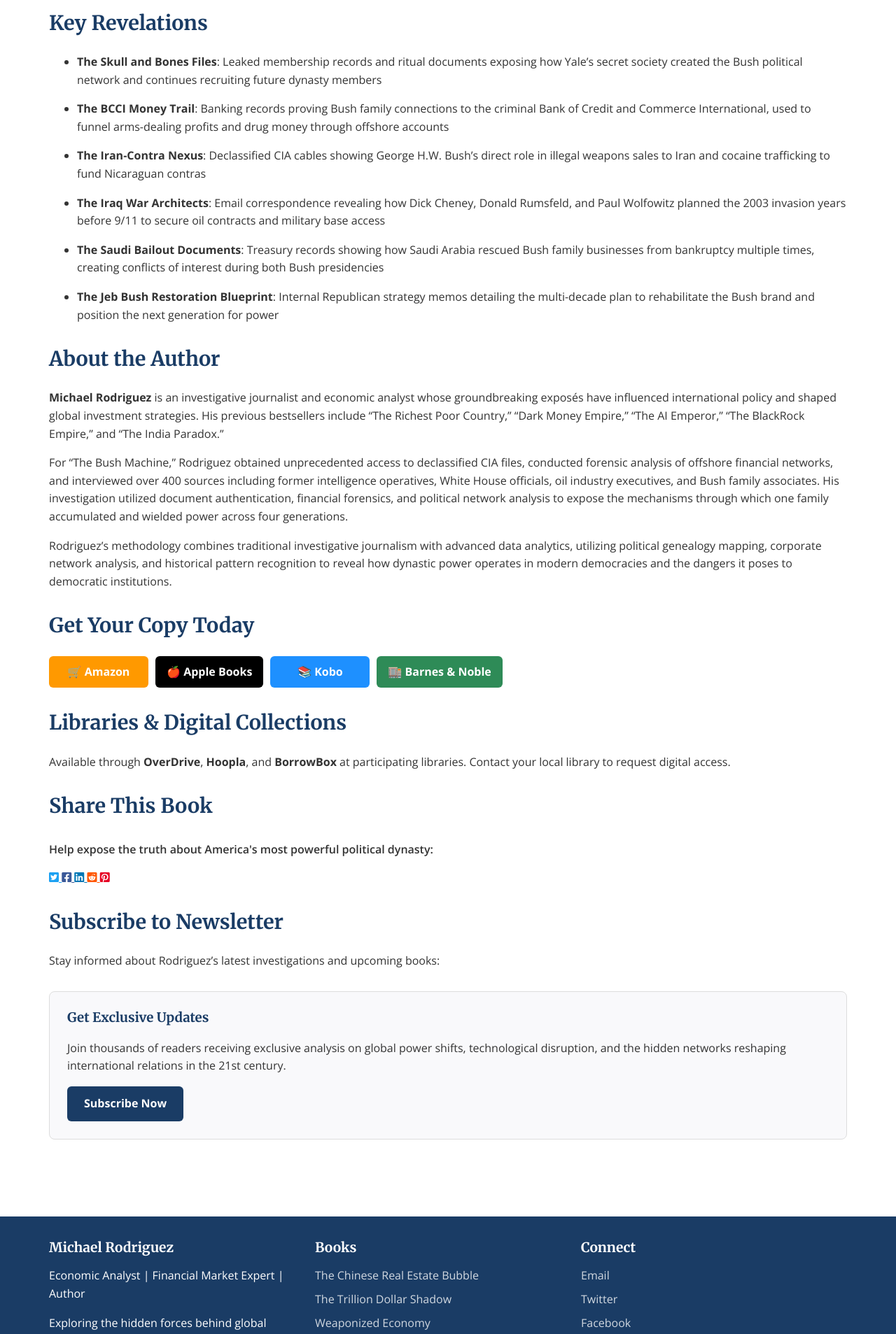
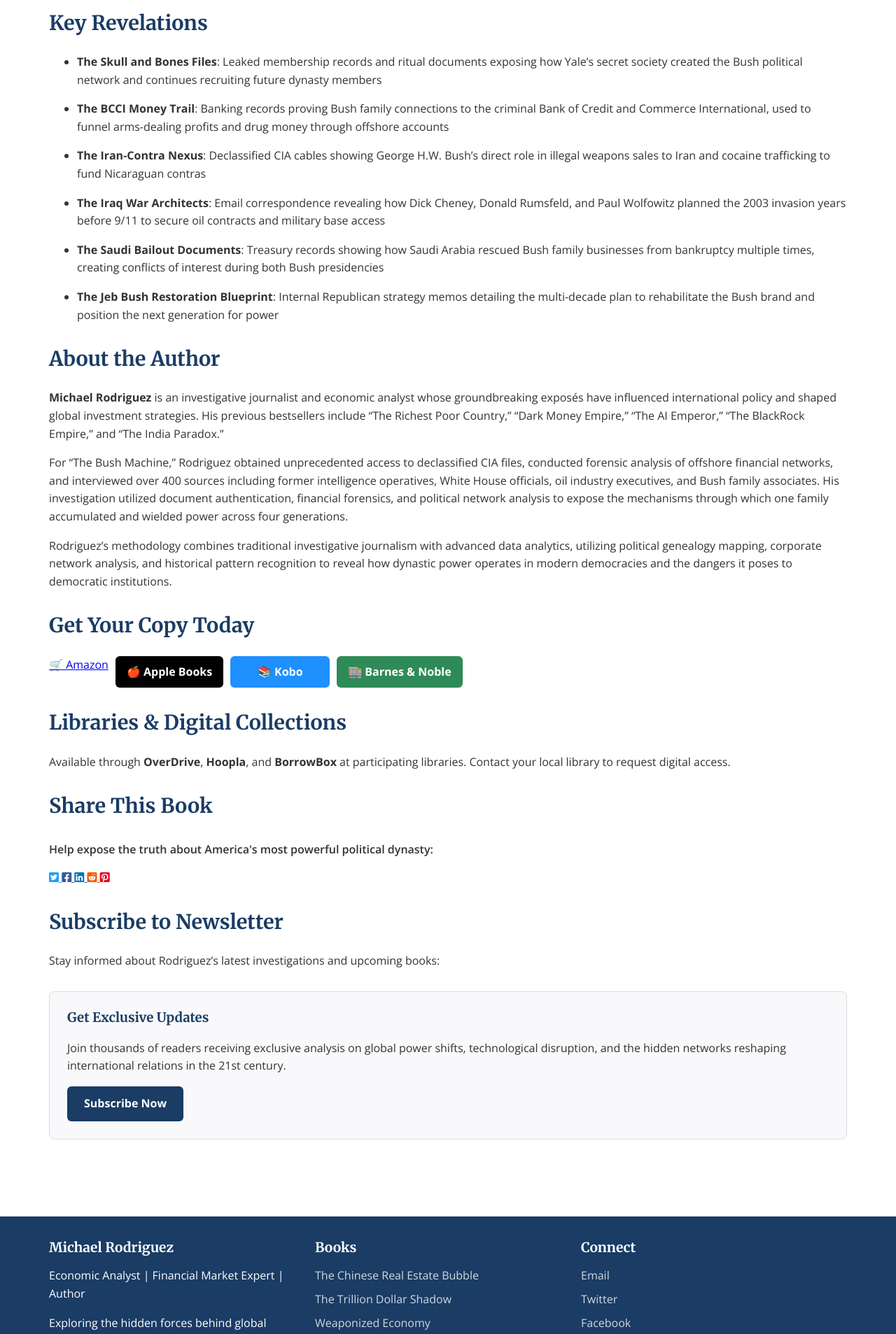
Before and after one commit to Zews123/michael-rodriguez-books, a Jekyll site: the page built from books/Bush_Machine.md, in a window 1280 px wide. Shown: the part 1764-3671 px from the top of the page at 70% size. Built offline with Jekyll 4.4.1, drawn with Linux system fonts in a browser that asks for light colours.

Commit message:
Update Bush_Machine.md

```diff
--- a/books/Bush_Machine.md
+++ b/books/Bush_Machine.md
@@ -96,7 +96,7 @@
 ## Get Your Copy Today
 
 <div class="book-buttons">
-<a href="https://www.amazon.com/dp/The-Bush-Machine/B0FSBBG5JT" class="book-btn book-btn-amazon">🛒 Amazon</a>
+<a href="https://www.amazon.com/s?k=Michael+Rodriguez">🛒 Amazon</a>
 <a href="https://books.apple.com/us/book/the-bush-machine-four-generations-of-oil/id6753166881" class="book-btn book-btn-apple">🍎 Apple Books</a>
 <a href="https://www.kobo.com/ww/en/ebook/the-bush-machine-four-generations-of-oil-espionage-and-american-power?sId=3cf410f9-d0de-42e3-8929-3786594fffaf&ssId=i15ZsPcFgvi_zeWPxZ2CQ" class="book-btn book-btn-kobo">📚 Kobo</a>
 <a href="https://www.barnesandnoble.com/w/the-bush-machine-michael-rodriguez/1148413008" class="book-btn book-btn-bn">🏬 Barnes & Noble</a>
```
